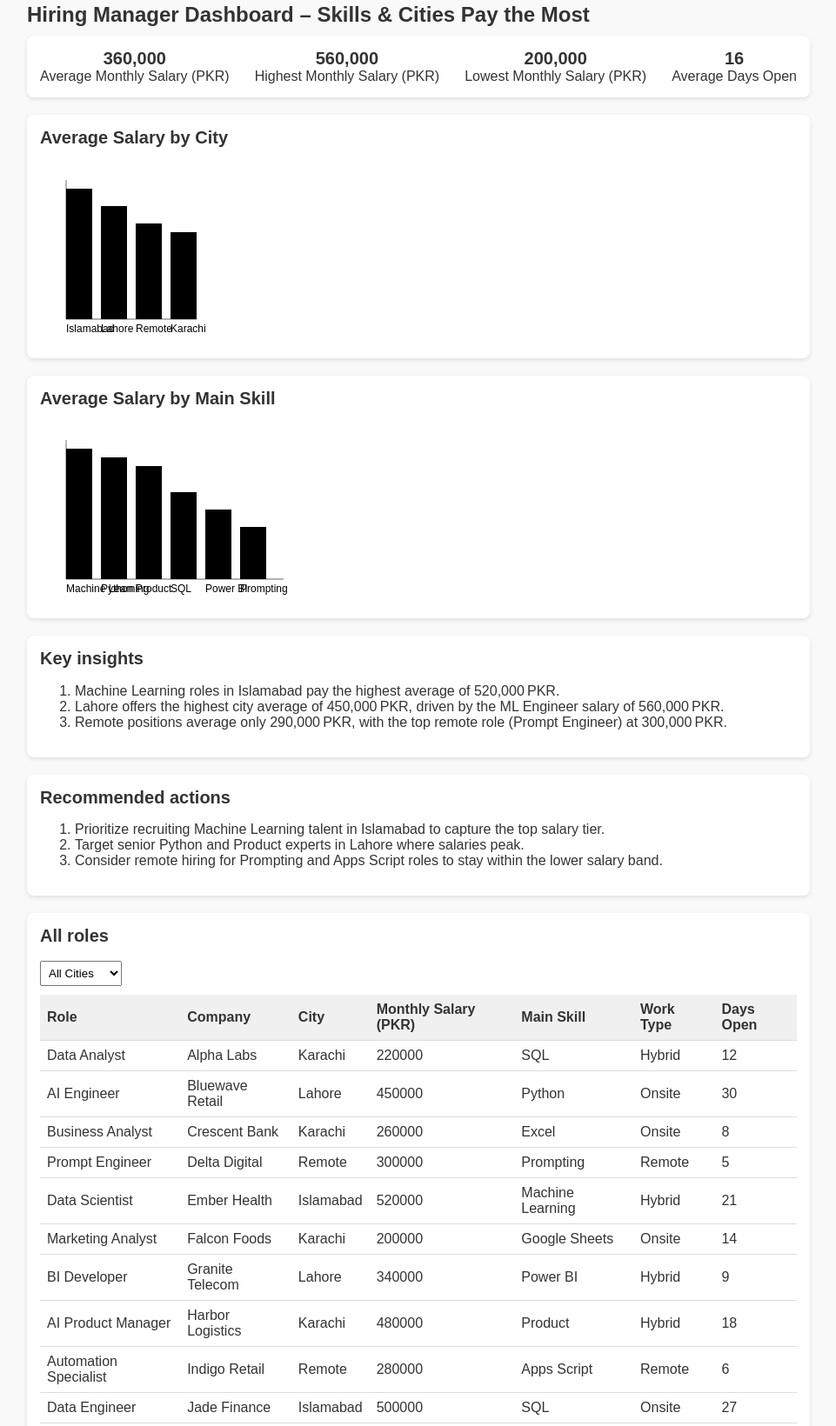
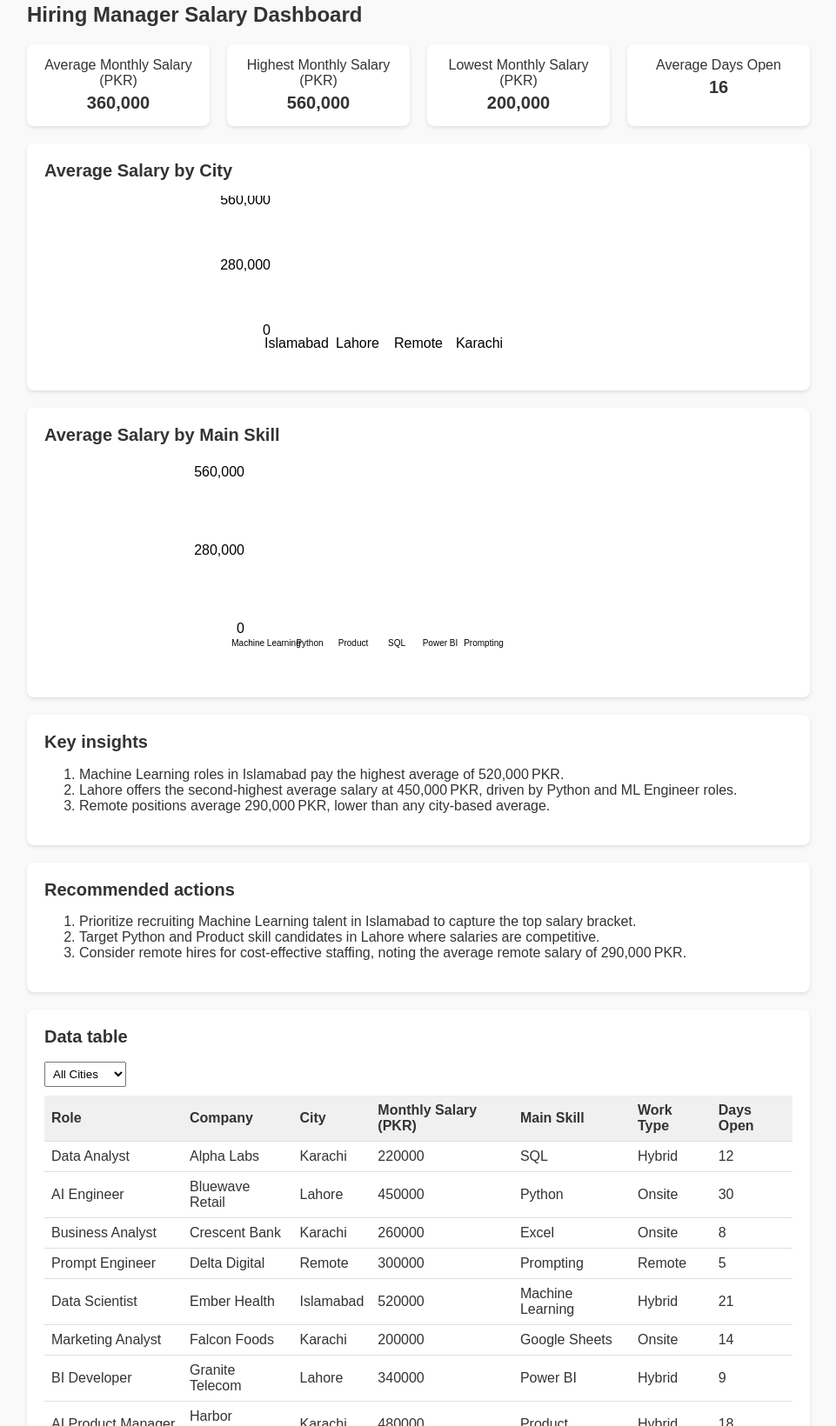
Before and after one commit to Maazahmed0/AI-workshop-Densight-, a plain HTML site: page docs/ai-gpt-oss-120b.html in a window 1280 px wide. Shown: the part 33-1673 px from the top of the page at 87% size, without its empty margins (159-1120 px from the left). Drawn offline with Linux system fonts and the light colour scheme.

Commit message:
Update dashboards

```diff
--- a/docs/ai-gpt-oss-120b.html
+++ b/docs/ai-gpt-oss-120b.html
@@ -2,162 +2,149 @@
 <html lang="en">
 <head>
 <meta charset="UTF-8">
-<title>Hiring Manager Dashboard – Skills & Cities Pay the Most</title>
+<title>Hiring Manager Salary Dashboard</title>
 <style>
 body{font-family:Arial,sans-serif;background:#f9f9f9;color:#333;margin:0;padding:20px;max-width:900px;margin:auto}
 h1{font-size:24px;margin-bottom:10px}
-.headline{display:flex;justify-content:space-between;background:#fff;padding:15px;border-radius:8px;box-shadow:0 2px 5px rgba(0,0,0,.1);margin-bottom:20px}
-.headline div{text-align:center}
-.headline div span{display:block;font-size:20px;font-weight:bold}
-section{background:#fff;padding:15px;border-radius:8px;box-shadow:0 2px 5px rgba(0,0,0,.1);margin-bottom:20px}
-h2{font-size:20px;margin-top:0}
-.chart{display:flex;justify-content:space-around;align-items:flex-end;height:200px;margin-bottom:10px}
-.bar{width:30px;background:#4a90e2;position:relative}
-.bar text{fill:#fff;font-size:12px;text-anchor:middle}
-.bar:hover{background:#357ab8}
-.axis{stroke:#666;stroke-width:1}
-.axis text{font-size:12px;fill:#666}
+.headlines{display:flex;gap:20px;margin:20px 0}
+.headline{flex:1;background:#fff;padding:15px;border-radius:8px;box-shadow:0 2px 4px rgba(0,0,0,0.1);text-align:center}
+.headline span{display:block;font-size:20px;font-weight:bold;margin-top:5px}
+section{background:#fff;padding:20px;border-radius:8px;box-shadow:0 2px 4px rgba(0,0,0,0.1);margin-bottom:20px}
+section h2{margin-top:0;font-size:20px}
+.chart{overflow-x:auto}
+svg{font-family:Arial,sans-serif}
+.bar{fill:#4a90e2}
+.bar:hover{fill:#357ab8}
+.axis line,.axis path{stroke:#ccc}
+.table-wrapper{overflow-x:auto}
 table{width:100%;border-collapse:collapse}
-th,td{padding:8px;border-bottom:1px solid #ddd;text-align:left}
+th,td{padding:8px;text-align:left;border-bottom:1px solid #e0e0e0}
 th{background:#f0f0f0}
 select{margin-bottom:10px;padding:5px}
 </style>
 </head>
 <body>
-<h1>Hiring Manager Dashboard – Skills & Cities Pay the Most</h1>
+<h1>Hiring Manager Salary Dashboard</h1>
 
-<div class="headline">
-  <div><span>360,000</span>Average Monthly Salary (PKR)</div>
-  <div><span>560,000</span>Highest Monthly Salary (PKR)</div>
-  <div><span>200,000</span>Lowest Monthly Salary (PKR)</div>
-  <div><span>16</span>Average Days Open</div>
+<div class="headlines">
+  <div class="headline"><div>Average Monthly Salary (PKR)</div><span>360,000</span></div>
+  <div class="headline"><div>Highest Monthly Salary (PKR)</div><span>560,000</span></div>
+  <div class="headline"><div>Lowest Monthly Salary (PKR)</div><span>200,000</span></div>
+  <div class="headline"><div>Average Days Open</div><span>16</span></div>
 </div>
 
 <section>
   <h2>Average Salary by City</h2>
-  <svg class="chart" viewBox="0 0 200 200">
-    <line x1="30" y1="180" x2="180" y2="180" class="axis"/>
-    <line x1="30" y1="180" x2="30" y2="20" class="axis"/>
-    <g transform="translate(30,180)">
-      <g class="bar" transform="translate(0,-150)" style="height:150px;">
-        <rect width="30" height="150"></rect>
-        <text x="15" y="-5">510,000</text>
+  <div class="chart">
+    <svg width="100%" height="200" viewBox="0 0 400 200">
+      <g transform="translate(40,10)">
+        <line x1="0" y1="0" x2="0" y2="150" class="axis"/>
+        <line x1="0" y1="150" x2="300" y2="150" class="axis"/>
+        <!-- Bars -->
+        <rect x="0" y="150-((510000/560000)*150)" width="40" height="((510000/560000)*150)" class="bar"></rect>
+        <text x="20" y="165" text-anchor="middle">Islamabad</text>
+        <rect x="70" y="150-((450000/560000)*150)" width="40" height="((450000/560000)*150)" class="bar"></rect>
+        <text x="90" y="165" text-anchor="middle">Lahore</text>
+        <rect x="140" y="150-((290000/560000)*150)" width="40" height="((290000/560000)*150)" class="bar"></rect>
+        <text x="160" y="165" text-anchor="middle">Remote</text>
+        <rect x="210" y="150-((274000/560000)*150)" width="40" height="((274000/560000)*150)" class="bar"></rect>
+        <text x="230" y="165" text-anchor="middle">Karachi</text>
+        <!-- Y axis labels -->
+        <text x="-10" y="150" text-anchor="end">0</text>
+        <text x="-10" y="75" text-anchor="end">280,000</text>
+        <text x="-10" y="0" text-anchor="end">560,000</text>
       </g>
-      <g class="bar" transform="translate(40,-130)" style="height:130px;">
-        <rect width="30" height="130"></rect>
-        <text x="15" y="-5">450,000</text>
-      </g>
-      <g class="bar" transform="translate(80,-110)" style="height:110px;">
-        <rect width="30" height="110"></rect>
-        <text x="15" y="-5">290,000</text>
-      </g>
-      <g class="bar" transform="translate(120,-100)" style="height:100px;">
-        <rect width="30" height="100"></rect>
-        <text x="15" y="-5">274,000</text>
-      </g>
-    </g>
-    <text x="30" y="195" font-size="12">Islamabad</text>
-    <text x="70" y="195" font-size="12">Lahore</text>
-    <text x="110" y="195" font-size="12">Remote</text>
-    <text x="150" y="195" font-size="12">Karachi</text>
-  </svg>
+    </svg>
+  </div>
 </section>
 
 <section>
   <h2>Average Salary by Main Skill</h2>
-  <svg class="chart" viewBox="0 0 300 200">
-    <line x1="30" y1="180" x2="280" y2="180" class="axis"/>
-    <line x1="30" y1="180" x2="30" y2="20" class="axis"/>
-    <g transform="translate(30,180)">
-      <g class="bar" transform="translate(0,-150)" style="height:150px;">
-        <rect width="30" height="150"></rect>
-        <text x="15" y="-5">520,000</text>
+  <div class="chart">
+    <svg width="100%" height="250" viewBox="0 0 500 250">
+      <g transform="translate(60,20)">
+        <line x1="0" y1="0" x2="0" y2="180" class="axis"/>
+        <line x1="0" y1="180" x2="400" y2="180" class="axis"/>
+        <!-- Bars -->
+        <rect x="0" y="180-((520000/560000)*180)" width="30" height="((520000/560000)*180)" class="bar"></rect>
+        <text x="15" y="195" text-anchor="middle" font-size="10">Machine Learning</text>
+        <rect x="50" y="180-((505000/560000)*180)" width="30" height="((505000/560000)*180)" class="bar"></rect>
+        <text x="65" y="195" text-anchor="middle" font-size="10">Python</text>
+        <rect x="100" y="180-((480000/560000)*180)" width="30" height="((480000/560000)*180)" class="bar"></rect>
+        <text x="115" y="195" text-anchor="middle" font-size="10">Product</text>
+        <rect x="150" y="180-((360000/560000)*180)" width="30" height="((360000/560000)*180)" class="bar"></rect>
+        <text x="165" y="195" text-anchor="middle" font-size="10">SQL</text>
+        <rect x="200" y="180-((340000/560000)*180)" width="30" height="((340000/560000)*180)" class="bar"></rect>
+        <text x="215" y="195" text-anchor="middle" font-size="10">Power BI</text>
+        <rect x="250" y="180-((300000/560000)*180)" width="30" height="((300000/560000)*180)" class="bar"></rect>
+        <text x="265" y="195" text-anchor="middle" font-size="10">Prompting</text>
+        <!-- Y axis labels -->
+        <text x="-10" y="180" text-anchor="end">0</text>
+        <text x="-10" y="90" text-anchor="end">280,000</text>
+        <text x="-10" y="0" text-anchor="end">560,000</text>
       </g>
-      <g class="bar" transform="translate(40,-140)" style="height:140px;">
-        <rect width="30" height="140"></rect>
-        <text x="15" y="-5">505,000</text>
-      </g>
-      <g class="bar" transform="translate(80,-130)" style="height:130px;">
-        <rect width="30" height="130"></rect>
-        <text x="15" y="-5">480,000</text>
-      </g>
-      <g class="bar" transform="translate(120,-100)" style="height:100px;">
-        <rect width="30" height="100"></rect>
-        <text x="15" y="-5">360,000</text>
-      </g>
-      <g class="bar" transform="translate(160,-80)" style="height:80px;">
-        <rect width="30" height="80"></rect>
-        <text x="15" y="-5">340,000</text>
-      </g>
-      <g class="bar" transform="translate(200,-60)" style="height:60px;">
-        <rect width="30" height="60"></rect>
-        <text x="15" y="-5">300,000</text>
-      </g>
-    </g>
-    <text x="30" y="195" font-size="12">Machine Learning</text>
-    <text x="70" y="195" font-size="12">Python</text>
-    <text x="110" y="195" font-size="12">Product</text>
-    <text x="150" y="195" font-size="12">SQL</text>
-    <text x="190" y="195" font-size="12">Power BI</text>
-    <text x="230" y="195" font-size="12">Prompting</text>
-  </svg>
+    </svg>
+  </div>
 </section>
 
 <section>
   <h2>Key insights</h2>
   <ol>
     <li>Machine Learning roles in Islamabad pay the highest average of 520,000 PKR.</li>
-    <li>Lahore offers the highest city average of 450,000 PKR, driven by the ML Engineer salary of 560,000 PKR.</li>
-    <li>Remote positions average only 290,000 PKR, with the top remote role (Prompt Engineer) at 300,000 PKR.</li>
+    <li>Lahore offers the second‑highest average salary at 450,000 PKR, driven by Python and ML Engineer roles.</li>
+    <li>Remote positions average 290,000 PKR, lower than any city‑based average.</li>
   </ol>
 </section>
 
 <section>
   <h2>Recommended actions</h2>
   <ol>
-    <li>Prioritize recruiting Machine Learning talent in Islamabad to capture the top salary tier.</li>
-    <li>Target senior Python and Product experts in Lahore where salaries peak.</li>
-    <li>Consider remote hiring for Prompting and Apps Script roles to stay within the lower salary band.</li>
+    <li>Prioritize recruiting Machine Learning talent in Islamabad to capture the top salary bracket.</li>
+    <li>Target Python and Product skill candidates in Lahore where salaries are competitive.</li>
+    <li>Consider remote hires for cost‑effective staffing, noting the average remote salary of 290,000 PKR.</li>
   </ol>
 </section>
 
 <section>
-  <h2>All roles</h2>
-  <select id="cityFilter"><option value="">All Cities</option></select>
-  <table id="dataTable">
-    <thead><tr><th>Role</th><th>Company</th><th>City</th><th>Monthly Salary (PKR)</th><th>Main Skill</th><th>Work Type</th><th>Days Open</th></tr></thead>
-    <tbody></tbody>
-  </table>
+  <h2>Data table</h2>
+  <select id="cityFilter">
+    <option value="">All Cities</option>
+    <option>Karachi</option>
+    <option>Lahore</option>
+    <option>Remote</option>
+    <option>Islamabad</option>
+  </select>
+  <div class="table-wrapper">
+    <table id="dataTable">
+      <thead>
+        <tr><th>Role</th><th>Company</th><th>City</th><th>Monthly Salary (PKR)</th><th>Main Skill</th><th>Work Type</th><th>Days Open</th></tr>
+      </thead>
+      <tbody>
+        <tr><td>Data Analyst</td><td>Alpha Labs</td><td>Karachi</td><td>220000</td><td>SQL</td><td>Hybrid</td><td>12</td></tr>
+        <tr><td>AI Engineer</td><td>Bluewave Retail</td><td>Lahore</td><td>450000</td><td>Python</td><td>Onsite</td><td>30</td></tr>
+        <tr><td>Business Analyst</td><td>Crescent Bank</td><td>Karachi</td><td>260000</td><td>Excel</td><td>Onsite</td><td>8</td></tr>
+        <tr><td>Prompt Engineer</td><td>Delta Digital</td><td>Remote</td><td>300000</td><td>Prompting</td><td>Remote</td><td>5</td></tr>
+        <tr><td>Data Scientist</td><td>Ember Health</td><td>Islamabad</td><td>520000</td><td>Machine Learning</td><td>Hybrid</td><td>21</td></tr>
+        <tr><td>Marketing Analyst</td><td>Falcon Foods</td><td>Karachi</td><td>200000</td><td>Google Sheets</td><td>Onsite</td><td>14</td></tr>
+        <tr><td>BI Developer</td><td>Granite Telecom</td><td>Lahore</td><td>340000</td><td>Power BI</td><td>Hybrid</td><td>9</td></tr>
+        <tr><td>AI Product Manager</td><td>Harbor Logistics</td><td>Karachi</td><td>480000</td><td>Product</td><td>Hybrid</td><td>18</td></tr>
+        <tr><td>Automation Specialist</td><td>Indigo Retail</td><td>Remote</td><td>280000</td><td>Apps Script</td><td>Remote</td><td>6</td></tr>
+        <tr><td>Data Engineer</td><td>Jade Finance</td><td>Islamabad</td><td>500000</td><td>SQL</td><td>Onsite</td><td>27</td></tr>
+        <tr><td>Operations Analyst</td><td>Kite Commerce</td><td>Karachi</td><td>210000</td><td>Excel</td><td>Onsite</td><td>11</td></tr>
+        <tr><td>ML Engineer</td><td>Lumen Systems</td><td>Lahore</td><td>560000</td><td>Python</td><td>Hybrid</td><td>33</td></tr>
+      </tbody>
+    </table>
+  </div>
 </section>
 
 <script>
-const rows=`Data Analyst|Alpha Labs|Karachi|220000|SQL|Hybrid|12
-AI Engineer|Bluewave Retail|Lahore|450000|Python|Onsite|30
-Business Analyst|Crescent Bank|Karachi|260000|Excel|Onsite|8
-Prompt Engineer|Delta Digital|Remote|300000|Prompting|Remote|5
-Data Scientist|Ember Health|Islamabad|520000|Machine Learning|Hybrid|21
-Marketing Analyst|Falcon Foods|Karachi|200000|Google Sheets|Onsite|14
-BI Developer|Granite Telecom|Lahore|340000|Power BI|Hybrid|9
-AI Product Manager|Harbor Logistics|Karachi|480000|Product|Hybrid|18
-Automation Specialist|Indigo Retail|Remote|280000|Apps Script|Remote|6
-Data Engineer|Jade Finance|Islamabad|500000|SQL|Onsite|27
-Operations Analyst|Kite Commerce|Karachi|210000|Excel|Onsite|11
-ML Engineer|Lumen Systems|Lahore|560000|Python|Hybrid|33`;
-const data=rows.split('\n').map(l=>l.split('|'));
-const tbody=document.querySelector('#dataTable tbody');
-function render(filter){
-  tbody.innerHTML='';
-  data.filter(r=>!filter||r[2]===filter).forEach(r=>{
-    const tr=document.createElement('tr');
-    r.forEach(c=>{const td=document.createElement('td');td.textContent=c;tr.appendChild(td);});
-    tbody.appendChild(tr);
+document.getElementById('cityFilter').addEventListener('change',function(){
+  var filter=this.value;
+  var rows=document.querySelectorAll('#dataTable tbody tr');
+  rows.forEach(r=>{
+    r.style.display = (!filter || r.cells[2].textContent===filter) ? '' : 'none';
   });
-}
-const cities=[...new Set(data.map(r=>r[2]))];
-const sel=document.getElementById('cityFilter');
-cities.forEach(c=>{const o=document.createElement('option');o.value=c;o.textContent=c;sel.appendChild(o);});
-sel.addEventListener('change',()=>render(sel.value));
-render();
+});
 </script>
 </body>
 </html>
```
Also changed, not shown: docs/ai-gpt-oss-20b.html (+54 -87 lines), docs/compare.html (+1 -1 lines), docs/index.html (+1 -1 lines), docs/run.json (+5 -5 lines), docs/code-gpt-oss-120b.txt, docs/code-gpt-oss-20b.txt.
